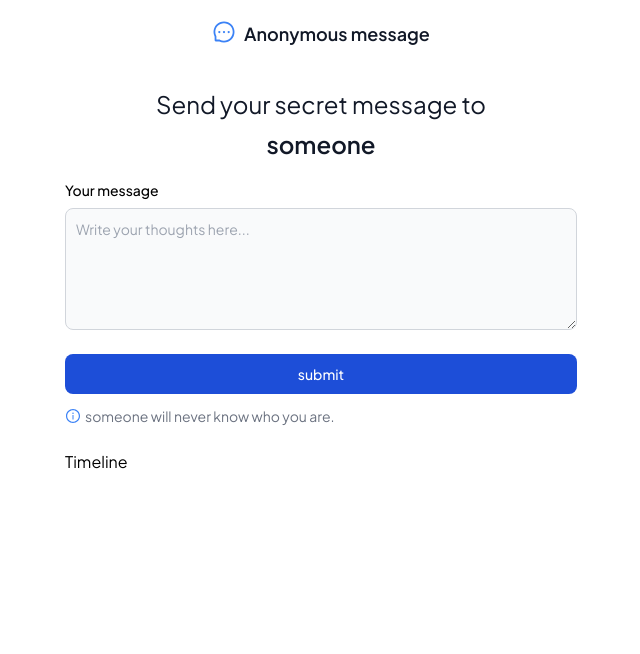
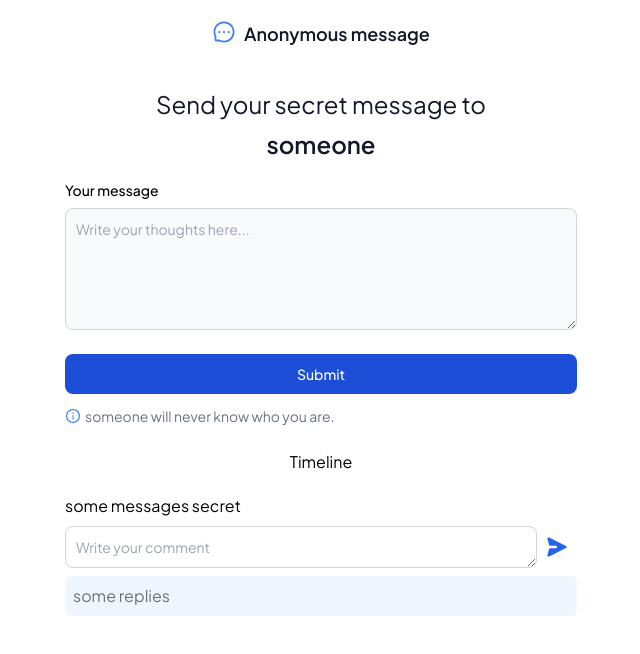
Before and after one commit to yaffalhakim1/anonymous-website-message, a Next.js app: page / in a window 1280 px wide. Shown: the top 654 px of the page, without its empty margins (319-959 px from the left). Built offline with nearby package versions, Linux system fonts and the light colour scheme.

Commit message:
fixing dashboard and buttons

```diff
--- a/components/PublicForm.tsx
+++ b/components/PublicForm.tsx
@@ -34,7 +34,7 @@ function PublicForm() {
               placeholder="Write your thoughts here..."
             ></textarea>
           </div>
-          <Button onClick={() => {}} text="submit" />
+          <Button onClick={() => {}} text="Submit" variant="submit" />
           <div className="flex mt-3">
             <IconInfo className="mt-0.5 text-blue-500" />
             <p className="md:text-md text-sm text-gray-500 ml-1">
@@ -43,7 +43,7 @@ function PublicForm() {
           </div>
         </div>
       </form>
-      <div className="px-8 md:px-96">Timeline</div>
+      <div className="px-8 md:px-96 text-center">Timeline</div>
     </>
   );
 }
--- a/components/Timeline.tsx
+++ b/components/Timeline.tsx
@@ -3,7 +3,7 @@ import React from "react";
 function Timeline() {
   return (
     <>
-      <div className=" flex flex-col px-8 md:px-96">
+      <div className=" flex flex-col px-8 lg:px-96">
         <div className="mt-5">some messages secret</div>
         <form>
           <label htmlFor="chat" className="sr-only">
--- a/components/admin/CommentsCard.tsx
+++ b/components/admin/CommentsCard.tsx
@@ -4,10 +4,16 @@ import { Button } from "../base/Button";
 function CommentsCard() {
   return (
     <>
-      <div className="p-4 border border-gray-200  rounded-lg dark:border-gray-700">
+      <div className="p-4 border border-gray-200 rounded-lg dark:border-gray-700 mb-2">
         <div className="flex justify-between items-center">
-          <p>{"some comments"}</p>
-          <Button text={"Hapus"} />
+          <p className="w-full overflow-wrap break-words">
+            {
+              "some long comments that will wrap to multiple lines if necessary to show the full content of the comments that is being made by the user"
+            }
+          </p>
+          <div className="flex-shrink-0 ml-4">
+            <Button text={"Hapus"} variant="delete" />
+          </div>
         </div>
       </div>
     </>
--- a/components/admin/Dashboard.tsx
+++ b/components/admin/Dashboard.tsx
@@ -1,17 +1,24 @@
-import { useState } from "react";
-import { Button } from "../base/Button";
-import { Comme } from "next/font/google";
+import { useEffect, useRef, useState } from "react";
+
 import CommentsCard from "./CommentsCard";
 import { Menu } from "../base/Icons";
 
 export function Dashboard() {
   const [selectedSubMenuIndex, setSelectedSubMenuIndex] = useState(0);
   const [isMobileSidebarOpen, setIsMobileSidebarOpen] = useState(false);
+  const sidebarRef = useRef<HTMLDivElement>(null);
 
   const subMenus = [
     {
-      title: "Dashboard",
-      content: <CommentsCard />,
+      title: "Comments",
+      content: (
+        <>
+          <CommentsCard />
+          <CommentsCard />
+          <CommentsCard />
+          <CommentsCard />
+        </>
+      ),
     },
     {
       title: "Test",
@@ -26,6 +33,24 @@ export function Dashboard() {
   const handleMobileSidebarToggle = () => {
     setIsMobileSidebarOpen(!isMobileSidebarOpen);
   };
+
+  const handleOutsideClick = (event: any) => {
+    if (sidebarRef.current && !sidebarRef.current.contains(event.target)) {
+      setIsMobileSidebarOpen(false);
+    }
+  };
+
+  useEffect(() => {
+    if (isMobileSidebarOpen) {
+      document.addEventListener("mousedown", handleOutsideClick);
+    } else {
+      document.removeEventListener("mousedown", handleOutsideClick);
+    }
+
+    return () => {
+      document.removeEventListener("mousedown", handleOutsideClick);
+    };
+  }, [isMobileSidebarOpen]);
 
   return (
     <>
@@ -48,15 +73,24 @@ export function Dashboard() {
         </button>
       </div>
 
+      {isMobileSidebarOpen && (
+        <div
+          className="fixed inset-0 z-50 bg-black opacity-50"
+          onClick={() => setIsMobileSidebarOpen(false)}
+        />
+      )}
+
       <aside
         id="default-sidebar"
-        className={`fixed top-0 left-0 z-40 w-64 h-screen transition-transform ${
+        className={`fixed top-0 left-0 z-50 w-64 h-screen transition-transform ${
           isMobileSidebarOpen ? "translate-x-0" : "-translate-x-full"
         } sm:translate-x-0`}
         aria-label="Sidebar"
+        ref={sidebarRef}
       >
         <div className="h-full px-3 py-4 overflow-y-auto bg-gray-50 dark:bg-gray-800">
           <ul className="space-y-2 font-medium">
+            <p className="text-white">Dashboard</p>
             {subMenus.map((subMenu, index) => (
               <li key={index}>
                 <button
@@ -86,3 +120,11 @@ export function Dashboard() {
     </>
   );
 }
+
+//   content: (
+//     <>
+//     {commentsData.map((comment) => (
+//       <CommentsCard key={comment.id} comment={comment} />
+//     ))}
+//   </>
+// ),
--- a/components/base/Button.tsx
+++ b/components/base/Button.tsx
@@ -1,23 +1,14 @@
 import { memo, useEffect, useState } from "react";
+
+type ButtonVariant = "submit" | "delete";
 
 interface ButtonProps {
   onClick?: () => void;
   text: string;
+  variant?: ButtonVariant;
 }
 
-// function BaseButton({ onClick, text }: ButtonProps) {
-//   return (
-//     <button
-//       type="submit"
-//       className="text-white bg-blue-700 hover:bg-blue-800 focus:ring-4 focus:outline-none focus:ring-blue-300 font-medium rounded-lg text-sm w-full sm:w-auto px-5 py-2.5 text-center dark:bg-blue-600 dark:hover:bg-blue-700 dark:focus:ring-blue-800"
-//       onClick={onClick}
-//     >
-//       {text}
-//     </button>
-//   );
-// }
-
-function BaseButton({ onClick, text }: ButtonProps) {
+function BaseButton({ onClick, text, variant = "submit" }: ButtonProps) {
   const [isMobile, setIsMobile] = useState(false);
 
   useEffect(() => {
@@ -33,16 +24,42 @@ function BaseButton({ onClick, text }: ButtonProps) {
   }, []);
 
   const buttonClass = isMobile ? "w-auto" : "w-full sm:w-auto";
+  const buttonColor =
+    variant === "delete"
+      ? "bg-red-600 hover:bg-red-700 focus:ring-red-400"
+      : "bg-blue-700 hover:bg-blue-800 focus:ring-blue-500";
+  const buttonText = variant === "delete" ? "Hapus" : text;
 
   return (
     <button
       type="submit"
-      className={`text-white bg-blue-700 hover:bg-blue-800 focus:ring-4 focus:outline-none focus:ring-blue-300 font-medium rounded-lg text-sm ${buttonClass} px-5 py-2.5 text-center dark:bg-blue-600 dark:hover:bg-blue-700 dark:focus:ring-blue-800`}
+      className={`text-white ${buttonColor} hover:${
+        variant === "delete" ? "bg-red-800" : "bg-blue-800"
+      } focus:ring-2 focus:outline-none  font-medium rounded-lg text-sm ${buttonClass} px-5 py-2.5 text-center `}
       onClick={onClick}
     >
-      {text}
+      {buttonText}
     </button>
   );
 }
 
 export const Button = memo(BaseButton);
+
+//dark mode added
+{
+  /* <button
+      type="submit"
+      className={`text-white ${buttonColor} hover:${
+        variant === "delete" ? "bg-red-800" : "bg-blue-800"
+      } focus:ring-4 focus:outline-none focus:${
+        variant === "delete" ? "ring-red-300" : "ring-blue-300"
+      } font-medium rounded-lg text-sm ${buttonClass} px-5 py-2.5 text-center dark:${
+        buttonColor === "bg-blue-700" ? "bg-blue-600" : "bg-red-600"
+      } dark:hover:${
+        variant === "delete" ? "bg-red-700" : "bg-blue-700"
+      } dark:focus:${variant === "delete" ? "ring-red-800" : "ring-blue-800"}`}
+      onClick={onClick}
+    >
+      {buttonText}
+    </button> */
+}
--- a/pages/index.tsx
+++ b/pages/index.tsx
@@ -10,7 +10,7 @@ export default function Home() {
   return (
     <main className={`flex flex-col ${jakarta.className}`}>
       <PublicForm />
-      {/* <Timeline /> */}
+      <Timeline />
       {/* <Dashboard /> */}
     </main>
   );
```
